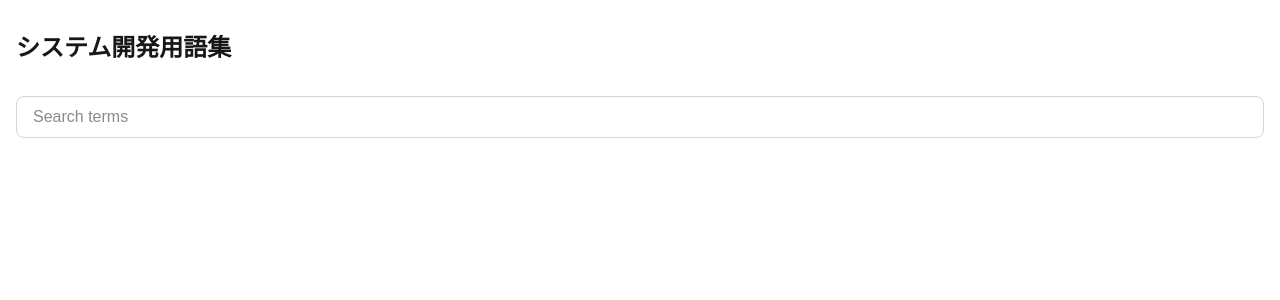
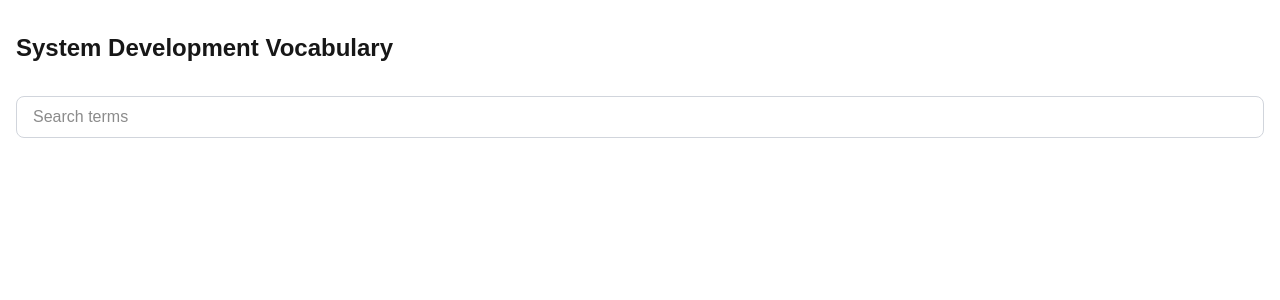
Before and after one commit to koumatsumoto/system-vocabulary-viewer, a Next.js app: page / in a window 1280 px wide. Shown: the top 300 px of the page. Built offline with nearby package versions, Linux system fonts and the light colour scheme.

Commit message:
fix: correct typo in 'Vocabulary' in page title and heading

```diff
--- a/src/app/layout.tsx
+++ b/src/app/layout.tsx
@@ -13,7 +13,7 @@ const geistMono = Geist_Mono({
 });
 
 export const metadata: Metadata = {
-  title: "System development vocabulary",
+  title: "System Development Vocabulary",
   description: "Generated by create next app",
 };
 
--- a/src/app/page.tsx
+++ b/src/app/page.tsx
@@ -4,7 +4,7 @@ import words from "./data.json";
 export default function Home() {
   return (
     <div className="container mx-auto px-4 py-8">
-      <h1 className="text-2xl font-bold mb-8">システム開発用語集</h1>
+      <h1 className="text-2xl font-bold mb-8">System Development Vocabulary</h1>
       <WordSearch words={words} />
     </div>
   );
```
